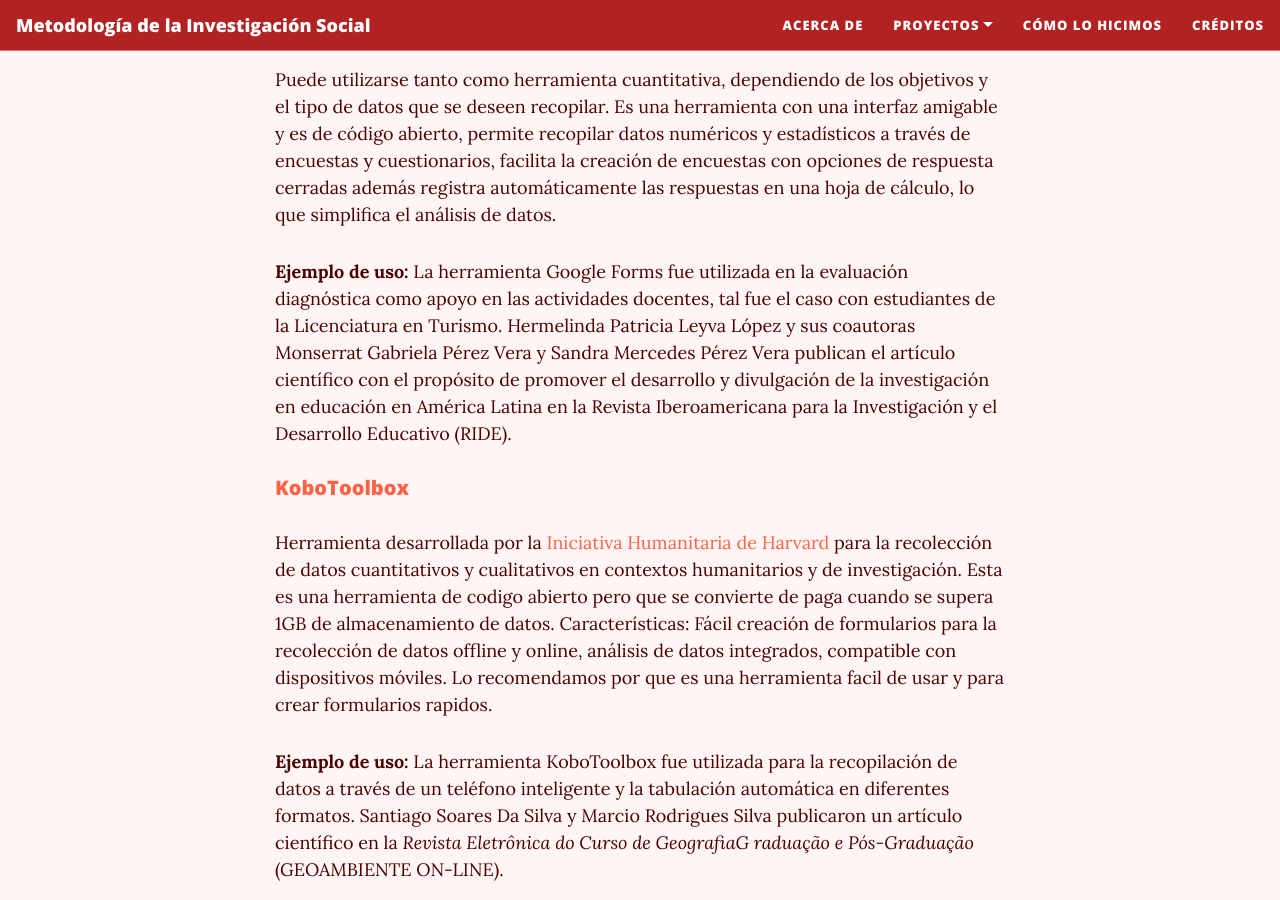
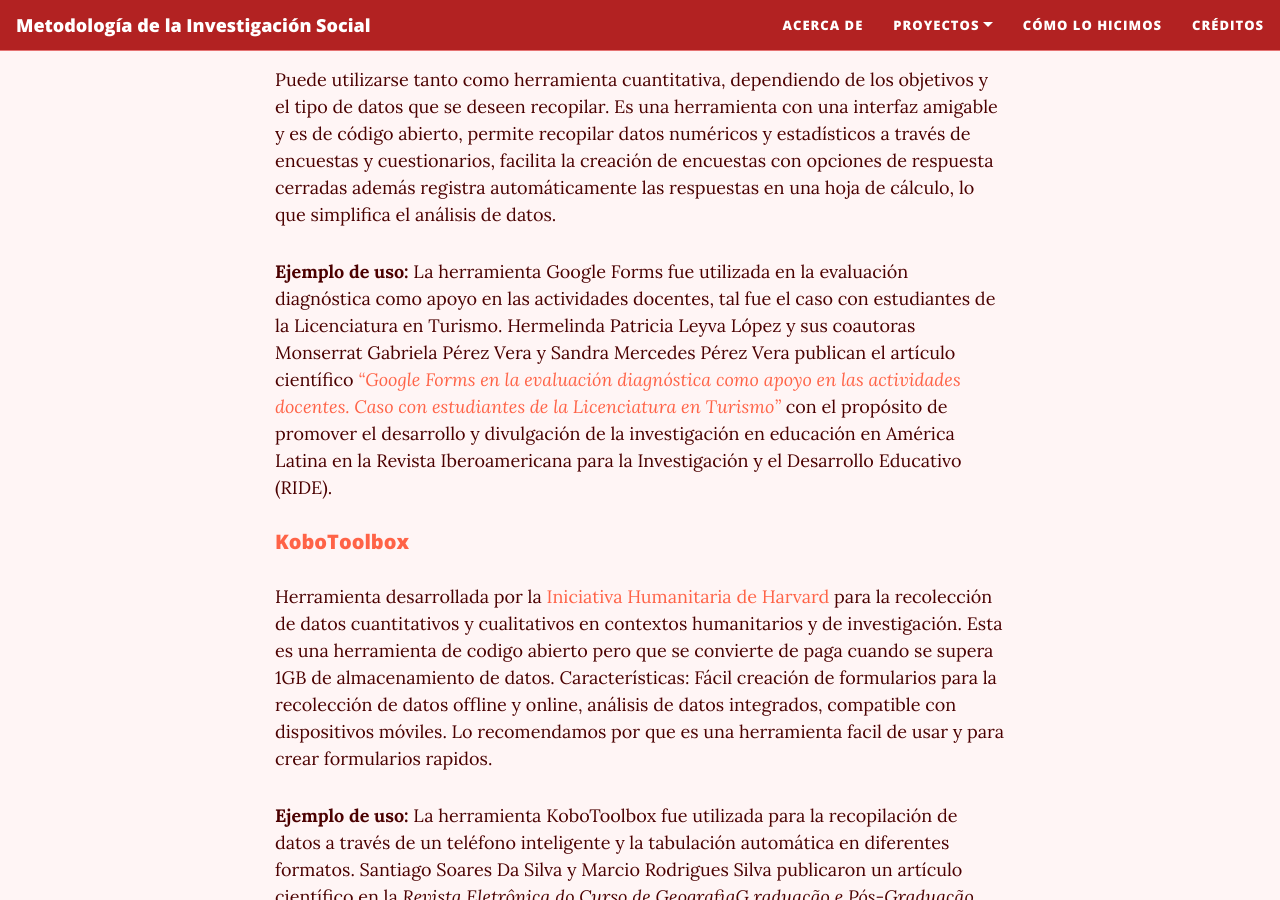
Before and after one commit to rosariorogel/metodologia, a Jekyll site: the page built from _pages/recolectando-datos.md, in a window 1280 px wide and 900 px high, scrolled down 3806 px. Built offline with Jekyll 4.4.1, drawn with Linux system fonts in a browser that asks for light colours; nearby versions of some CDN libraries.

Commit message:
Update recolectando-datos.md
Agregué link en los ejemplos de uso de MAXQDA y Google froms

```diff
--- a/_pages/recolectando-datos.md
+++ b/_pages/recolectando-datos.md
@@ -68,7 +68,7 @@
 
 **Ejemplo de uso:**
 La herramienta Google Forms fue utilizada en la evaluación diagnóstica como apoyo en las actividades docentes, tal fue el caso con estudiantes de la Licenciatura en Turismo.
-Hermelinda Patricia Leyva López y sus coautoras Monserrat Gabriela Pérez Vera y Sandra Mercedes Pérez Vera publican el artículo científico con el propósito de promover el desarrollo y divulgación de la investigación en educación en América Latina en la Revista Iberoamericana para la Investigación y el Desarrollo Educativo (RIDE).
+Hermelinda Patricia Leyva López y sus coautoras Monserrat Gabriela Pérez Vera y Sandra Mercedes Pérez Vera publican el artículo científico [*"Google Forms en la evaluación diagnóstica como apoyo en las actividades docentes. Caso con estudiantes de la Licenciatura en Turismo"*](http://ride.org.mx/index.php/RIDE/article/view/374) con el propósito de promover el desarrollo y divulgación de la investigación en educación en América Latina en la Revista Iberoamericana para la Investigación y el Desarrollo Educativo (RIDE).
 
 ##### [KoboToolbox](https://www.kobotoolbox.org/)
 Herramienta desarrollada por la [Iniciativa Humanitaria de Harvard](https://www.kobotoolbox.org/about-us/impact/) para la recolección de datos cuantitativos y cualitativos en contextos humanitarios y de investigación. Esta es una herramienta de codigo abierto pero que se convierte de paga cuando se supera 1GB de almacenamiento de datos.
@@ -96,7 +96,7 @@
 Herramienta de acceso por suscripción para la organización y el análisis de datos cualitativos. Esto comprende texto, audio, imagen, vídeo y archivos bibliográficos, así como datos de encuestas. No analiza datos cuantitativos por sí solo. MAXQDA está diseñado principalmente para el análisis de datos cualitativos, aunque también ofrece funciones avanzadas de análisis de métodos mixtos.
 
 **Ejemplo de uso:**
-El artículo *"MAXQDA y su aplicación a las Ciencias Sociales: un estudio de caso comparado sobre vulnerabilidad urbana"* de Gloria Maria Caravantes López de Lerma y María de las Mercedes Botija Yagüe tiene por objeto presentar la aplicación del software MAXQDA a partir de un estudio de caso comparado sobre vulnerabilidad urbana en el Sur (Guatemala) y en el Norte (España). Respecto a un análisis de datos cualitativos y cuantitativos en el ámbito de las Ciencias Sociales.
+El artículo [*"MAXQDA y su aplicación a las Ciencias Sociales: un estudio de caso comparado sobre vulnerabilidad urbana"*](https://alternativasts.ua.es/article/view/19435) de Gloria Maria Caravantes López de Lerma y María de las Mercedes Botija Yagüe tiene por objeto presentar la aplicación del software MAXQDA a partir de un estudio de caso comparado sobre vulnerabilidad urbana en el Sur (Guatemala) y en el Norte (España). Respecto a un análisis de datos cualitativos y cuantitativos en el ámbito de las Ciencias Sociales.
 
 ## Para tener una mejor experiencia utilizando estas herramientas, te sugerirnos el siguiente video:
 ---
```
